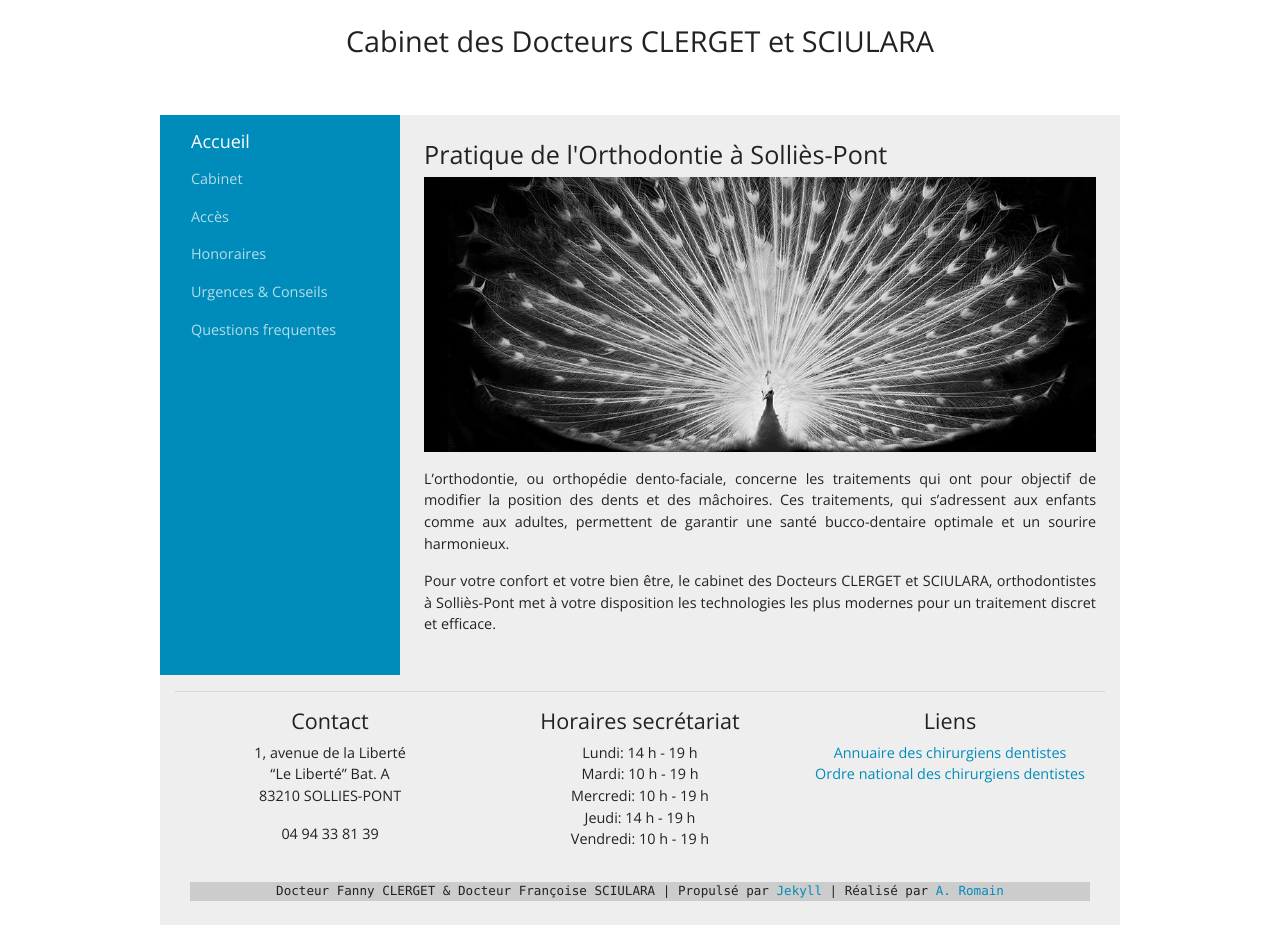
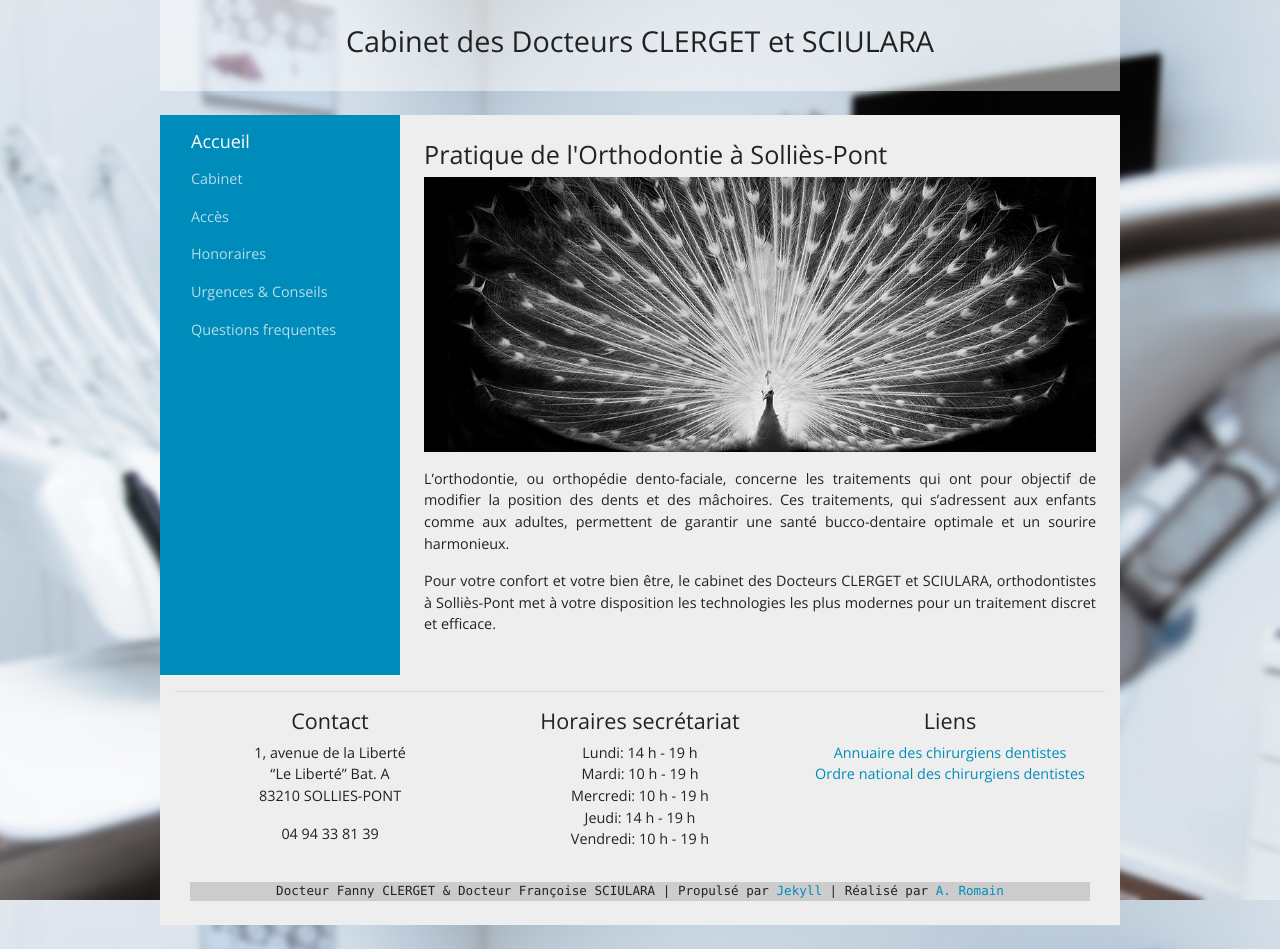
Before and after one commit to romarr/dr-fanny-clerget, a Jekyll site: the page built from index.md, in a window 1280 px wide. Built offline with Jekyll 4.4.1, drawn with Linux system fonts in a browser that asks for light colours.

Commit message:
Update main.scss

```diff
--- a/css/main.scss
+++ b/css/main.scss
@@ -39,7 +39,7 @@
 }
 
 body {
-    background-image: url(/toubib/img/bg.jpg);
+    background-image: url(/img/bg.jpg);
     background-size: cover;
     background-repeat: no-repeat;
     background-attachment: fixed;
```
